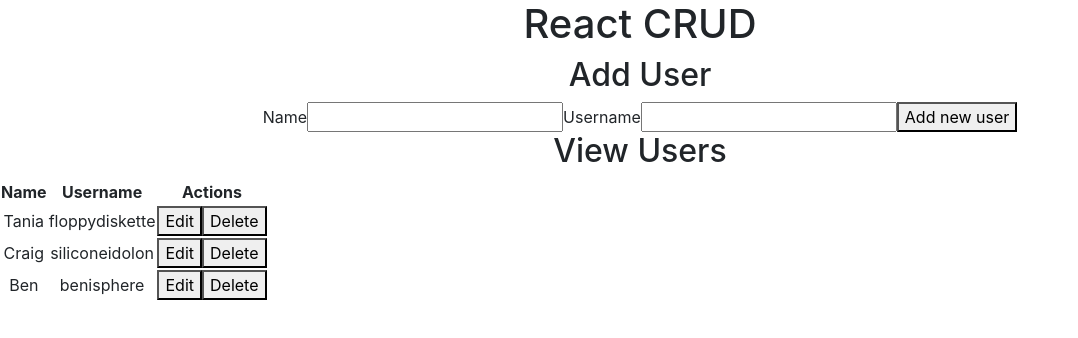
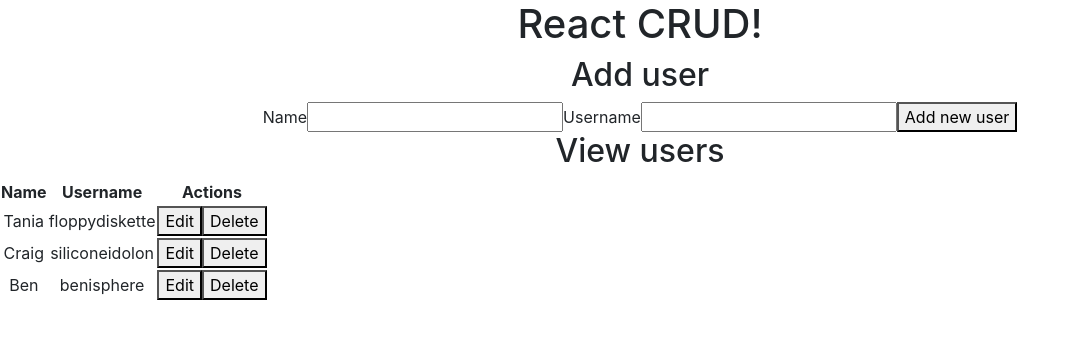
Before and after one commit to luckypig3400/react_crud, a React (Create React App) app: page / in a window 1280 px wide. Shown: the top 338 px of the page, without its empty margins (0-1078 px from the left). Built offline with nearby package versions, Linux system fonts and the light colour scheme; the HTML template or start-up script is replaced by a standard one.

Commit message:
QAQ 直接複製具有CRUD的完整code
https://gist.githubusercontent.com/momolly1024/f7a822692b6d1a95405eb7f39d3ddd20/raw/6c1090f6eb4179d72f5b52b5bac9e0e07da746a4/basic_crud.js

```diff
--- a/src/App.js
+++ b/src/App.js
@@ -1,5 +1,5 @@
 import './App.css';
-import React, { useState } from "react";
+import React, { useState, useEffect } from "react";
 
 function App() {
   const usersData = [
@@ -9,6 +9,8 @@ function App() {
   ];
 
   const [users, setUsers] = useState(usersData);
+  const [editing, setEditing] = useState(false);
+  const [currentUser, setCurrentUser] = useState({ id: null, name: "", username: "" });
 
   const addUser = (user) => {
     user.id = users.length + 1;
@@ -16,38 +18,41 @@ function App() {
   };
 
   const deleteUser = (id) => {
-    // 用 filter 過濾掉當前的 id
     setUsers(users.filter((user) => user.id !== id));
-  }
+  };
 
-  const [editing, setEditing] = useState(false);
-  const initialFormState = { id: null, name: "", username: "" };
-  const [currentUser, setCurrentUser] = useState(initialFormState);
   const editRow = (user) => {
     setEditing(true);
-    setCurrentUser({
-      id: user.id,
-      name: user.name,
-      username: user.username
-    });
-  }
-  const updateUser = (id, updateUser) => {
+    setCurrentUser(user);
+  };
+
+  const updateUser = (id, updatedUser) => {
     setEditing(false);
-    setUsers(users.map((user) => (user.id === id ? updateUser : user)));
-  }
+    setUsers(users.map((user) => (user.id === id ? updatedUser : user)));
+  };
 
   return (
     <div className="App">
-      <h1>React CRUD</h1>
+      <h1>React CRUD!</h1>
       <div>
+        {editing ? (
           <div>
-          <h2>Add User</h2>
+            <h2>Edit user</h2>
+            <EditUserForm
+              setEditing={setEditing}
+              currentUser={currentUser}
+              updateUser={updateUser}
+            />
+          </div>
+        ) : (
+          <div>
+            <h2>Add user</h2>
             <AddUserForm addUser={addUser} />
           </div>
-
+        )}
+      </div>
       <div>
-          <h2>View Users</h2>
-          {/* 把刪除功能當作 props 傳給 UserTable */}
+        <h2>View users</h2>
         <UserTable
           users={users}
           deleteUser={deleteUser}
@@ -55,14 +60,12 @@ function App() {
         />
       </div>
     </div>
-    </div>
   );
 }
 
 const UserTable = (props) => {
-  console.log("props.users.length:" + props.users.length);
   return (
-    <table>
+    <table className="tableStyle">
       <thead>
         <tr>
           <th>Name</th>
@@ -77,44 +80,83 @@ const UserTable = (props) => {
               <td>{user.name}</td>
               <td>{user.username}</td>
               <td>
-                <button>
-                  Edit
-                </button>
-                <button onClick={() => props.deleteUser(user.id)}>
-                  {/* UserTable 中的 Delete 按鈕綁定 onClick */}
-                  Delete
-                </button>
+                <button onClick={() => props.editRow(user)}>Edit</button>
+                <button onClick={() => props.deleteUser(user.id)}>Delete</button>
               </td>
             </tr>
           ))
         ) : (
           <tr>
-            <td colSpan={3}>No Users</td>
+            <td colSpan={3}>No users</td>
           </tr>
         )}
       </tbody>
     </table>
-  )
-}
+  );
+};
 
 const AddUserForm = (props) => {
-  const initialFormState = { id: null, name: '', username: '' }
-  const [user, setUser] = useState(initialFormState)
+  const initialFormState = { id: null, name: "", username: "" };
+  const [user, setUser] = useState(initialFormState);
 
   const handleInputChange = (event) => {
-    const { name, value } = event.target
-    setUser({ ...user, [name]: value })
-  }
+    const { name, value } = event.target;
+    setUser({ ...user, [name]: value });
+  };
 
-  return (
-    <form
-      onSubmit={(event) => {
+  const handleSubmit = (event) => {
     event.preventDefault();
     if (!user.name || !user.username) return;
     props.addUser(user);
     setUser(initialFormState);
-      }}
-    >
+  };
+
+  return (
+    <form onSubmit={handleSubmit}>
+      <label>Name</label>
+      <input
+        autoComplete="off"
+        type="text"
+        name="name"
+        value={user.name}
+        onChange={handleInputChange}
+      />
+      <label>Username</label>
+      <input
+        autoComplete="off"
+        type="text"
+        name="username"
+        value={user.username}
+        onChange={handleInputChange}
+      />
+      <button>Add new user</button>
+    </form>
+  );
+};
+
+const EditUserForm = (props) => {
+  const [user, setUser] = useState(props.currentUser);
+
+  const handleInputChange = (event) => {
+    const { name, value } = event.target;
+    setUser({ ...user, [name]: value });
+  };
+
+  useEffect(() => {
+    setUser(props.currentUser);
+  }, [props.currentUser]);
+
+  const handleCancel = () => {
+    props.setEditing(false);
+  };
+
+  const handleSubmit = (event) => {
+    event.preventDefault();
+    props.updateUser(user.id, user);
+  };
+
+  return (
+    <form onSubmit={handleSubmit}>
       <label>Name</label>
       <input
         type="text"
@@ -129,7 +171,10 @@ const AddUserForm = (props) => {
         value={user.username}
         onChange={handleInputChange}
       />
-      <button>Add new user</button>
+      <button>Update user</button>
+      <button onClick={handleCancel} className="button muted-button">
+        Cancel
+      </button>
     </form>
   );
 };
```
Lines whose indentation alone changed are shown as unchanged.
